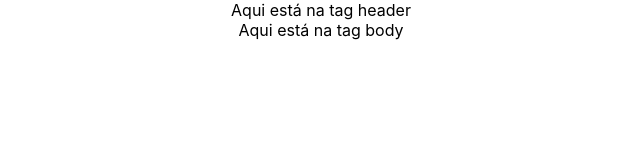
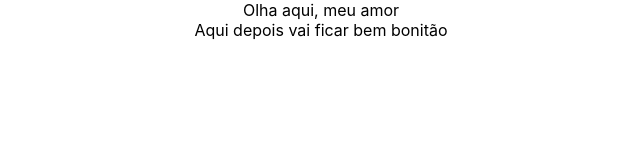
Before and after one commit to jpvsouza/itsme, a React (Create React App) app: page / in a window 1280 px wide. Shown: the top 160 px of the page, without its empty margins (319-959 px from the left). Built offline with nearby package versions, Linux system fonts and the light colour scheme.

Commit message:
app alterado

```diff
--- a/src/App.js
+++ b/src/App.js
@@ -3,8 +3,8 @@ import './App.css';
 function App() {
   return (
     <div className="App">
-      <header className="App-header">Aqui está na tag header</header>
-      <body>Aqui está na tag body</body>
+      <header className="App-header">Olha aqui, meu amor</header>
+      <body>Aqui depois vai ficar bem bonitão</body>
     </div>
   );
 }
```
